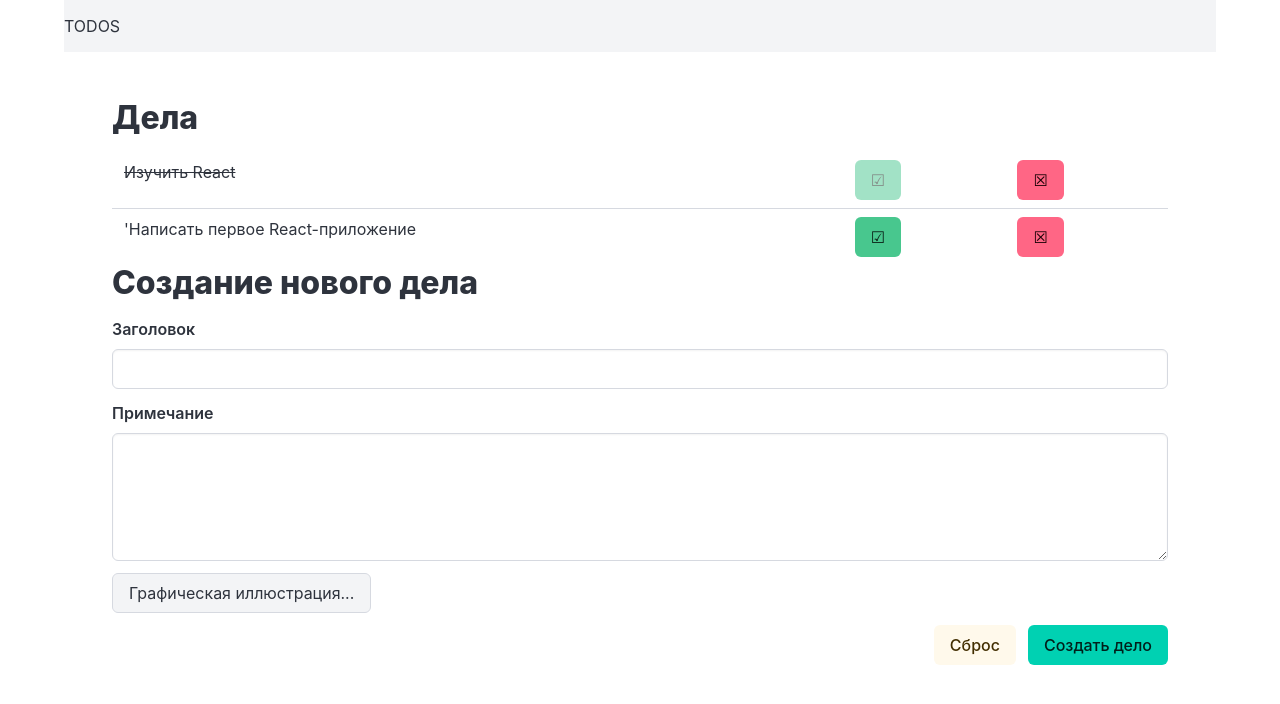
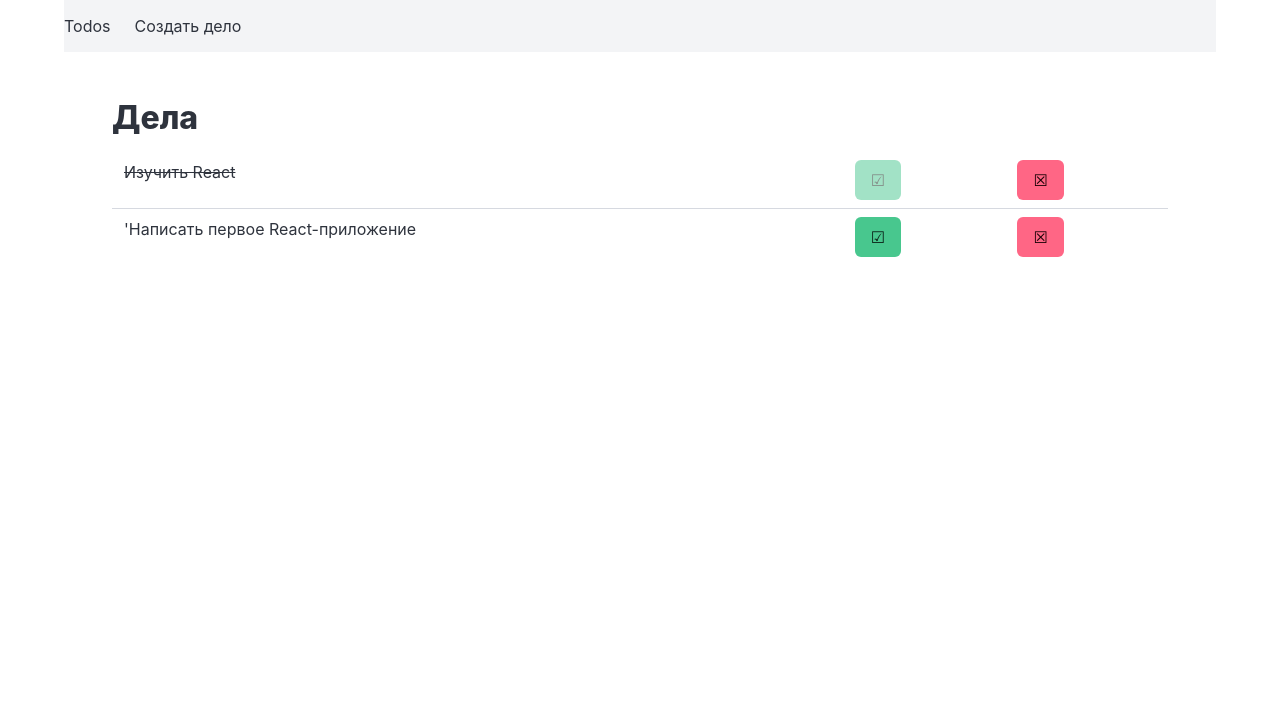
Before and after one commit to AlexKo71/todos, a React (Create React App) app: page / in a window 1280 px wide. Shown: the top 704 px of the page. Built offline with nearby package versions, Linux system fonts and the light colour scheme.

Commit message:
navigation added

```diff
--- a/package.json
+++ b/package.json
@@ -10,6 +10,7 @@
     "bulma": "^1.0.4",
     "react": "^19.3.0",
     "react-dom": "^19.3.0",
+    "react-router-dom": "^7.18.4",
     "react-scripts": "5.0.1",
     "web-vitals": "^2.1.4"
   },
--- a/src/App.js
+++ b/src/App.js
@@ -1,11 +1,10 @@
 import { useState } from "react";
-
-import TodoList from "./TodoList";
+import { Outlet, NavLink } from "react-router-dom";
 import initialTodos from "./todos.js";
-import TodoAdd from "./TodoAdd.js";
 
 export default function App() {
   const [todos, setTodos] = useState(initialTodos);
+  const [showMenu, setShowMenu] = useState(false);
 
   const setDone = (key) => {
     const newTodos = [...todos];
@@ -23,16 +22,52 @@ export default function App() {
     setTodos([...todos, deed]);
   };
 
+  const handleBurgerClick = (evt) => {
+    evt.preventDefault();
+    setShowMenu(!showMenu);
+  };
+
   return (
     <div className="container">
       <nav className="navbar is-light">
         <div className="navbar-brand">
-          <span className="navbar-item is-uppercase">Todos</span>
+          <NavLink
+            to="/"
+            className={({ isActive }) =>
+              "navbar-item is-uppercase" + (isActive ? "is-active" : "")
+            }
+          >
+            Todos
+          </NavLink>
+          <a
+            href="/"
+            className={showMenu ? "navbar-burger is-active" : "navbar-burger"}
+            onClick={handleBurgerClick}
+          >
+            <span></span>
+            <span></span>
+            <span></span>
+            <span></span>
+          </a>
+        </div>
+        <div
+          className={showMenu ? "navbar-menu is-active" : "navbar-menu"}
+          onClick={handleBurgerClick}
+        >
+          <div className="navbar-start">
+            <NavLink
+              to="/add"
+              className={({ isActive }) =>
+                "navbar-item" + (isActive ? "is-active" : "")
+              }
+            >
+              Создать дело
+            </NavLink>
+          </div>
         </div>
       </nav>
       <main className="content px-6 py-6">
-        <TodoList list={todos} setDone={setDone} del={del} />
-        <TodoAdd add={add} />
+        <Outlet />
       </main>
     </div>
   );
--- a/src/index.js
+++ b/src/index.js
@@ -1,17 +1,15 @@
 import React from "react";
 import ReactDOM from "react-dom/client";
 import "bulma/css/bulma.css";
-import App from "./App";
+import { RouterProvider } from "react-router-dom";
+import router from "./routes.js";
 import reportWebVitals from "./reportWebVitals";
 
 const root = ReactDOM.createRoot(document.getElementById("root"));
 root.render(
   <React.StrictMode>
-    <App />
+    <RouterProvider router={router} />
   </React.StrictMode>,
 );
 
-// If you want to start measuring performance in your app, pass a function
-// to log results (for example: reportWebVitals(console.log))
-// or send to an analytics endpoint. Learn more: https://bit.ly/CRA-vitals
 reportWebVitals();
--- /dev/null
+++ b/src/routes.js
@@ -0,0 +1,22 @@
+import {
+  createRoutesFromElements,
+  createBrowserRouter,
+  Route,
+} from "react-router-dom";
+
+import App from "./App.js";
+import TodoList from "./TodoList.js";
+import TodoAdd from "./TodoAdd.js";
+
+import todos from "./todos.js";
+
+const router = createBrowserRouter(
+  createRoutesFromElements(
+    <Route path="/" element={<App />}>
+      <Route index={true} element={<TodoList list={todos} />} />
+      <Route path="add" element={<TodoAdd />} />
+    </Route>,
+  ),
+);
+
+export default router;
```
Also changed, not shown: 1 other file (tests, documents, lock files or other folders).
